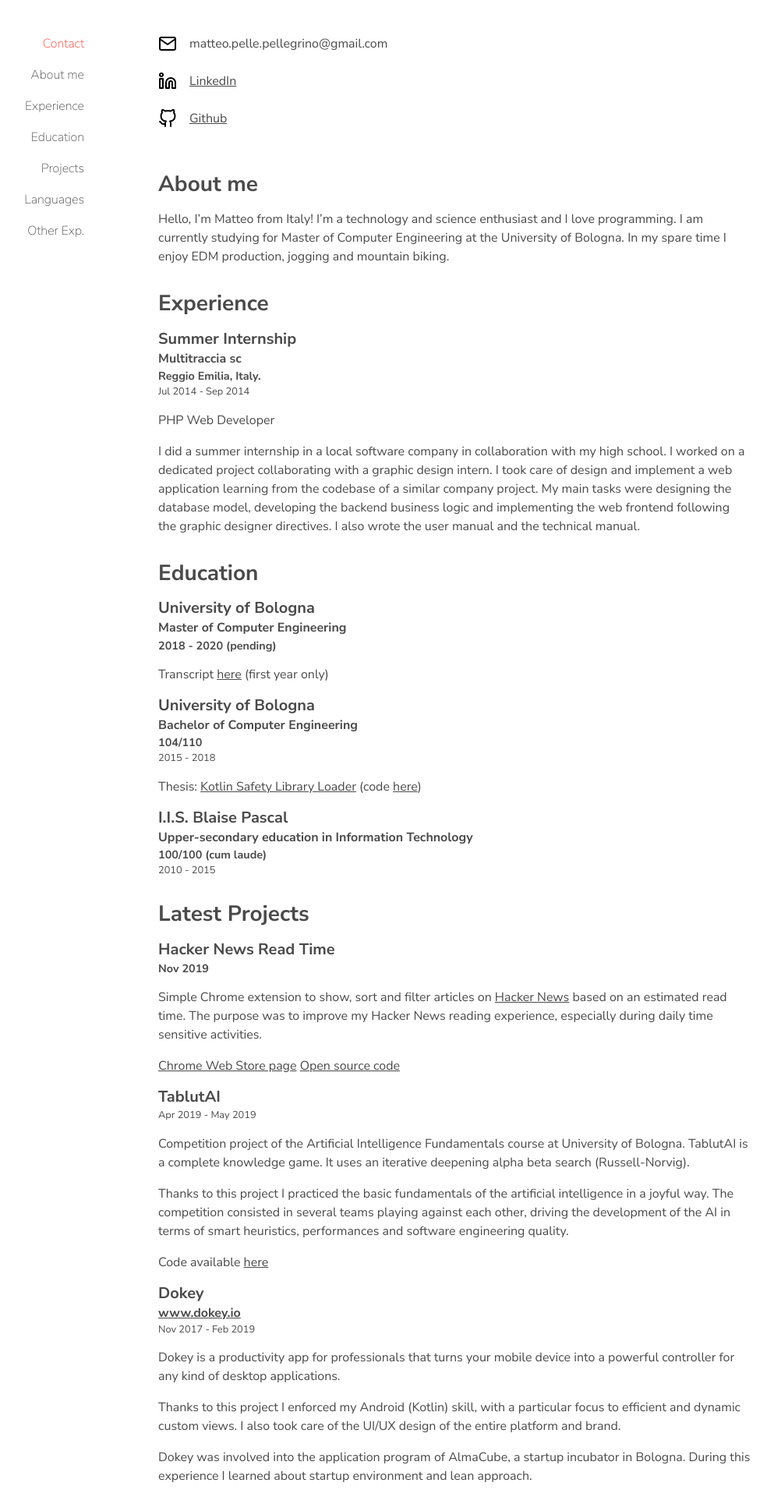
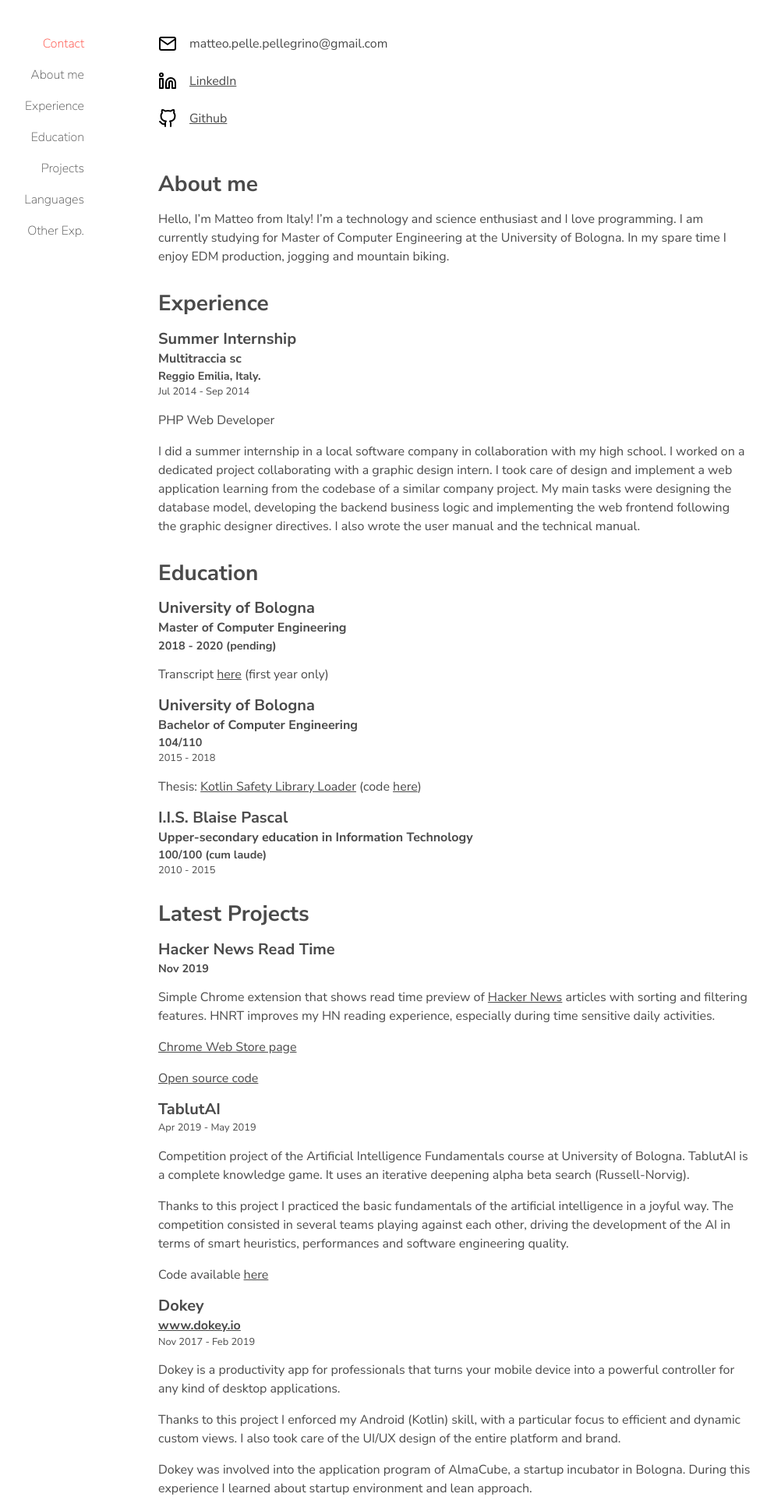
Before and after one commit to arabello/arabello.github.io, a Jekyll site: the page built from index.md, in a window 1280 px wide. Shown: the part 1207-3127 px from the top of the page at 78% size, without its empty margins (57-1050 px from the left). Built offline with Jekyll 4.4.1, drawn with Linux system fonts in a browser that asks for light colours.

Commit message:
Add HNRT project

```diff
--- a/portfolio.md
+++ b/portfolio.md
@@ -40,9 +40,10 @@ Thesis: [Kotlin Safety Library Loader](res/Thesis.pdf) (code [here](https://gith
 ## Hacker News Read Time
 #### Nov 2019
 
-Simple Chrome extension to show, sort and filter articles on [Hacker News](https://news.ycombinator.com/) based on an estimated read time. The purpose was to improve my Hacker News reading experience, especially during daily time sensitive activities.
+Simple Chrome extension that shows read time preview of [Hacker News](https://news.ycombinator.com/) articles with sorting and filtering features. HNRT improves my HN reading experience, especially during time sensitive daily activities.
 
 [Chrome Web Store page](https://chrome.google.com/webstore/detail/hacker-news-read-time/pomamnlfeifpmdjolclofcnhfgfenhil)
+
 [Open source code](https://github.com/arabello/hn-read-time)
 
 ## TablutAI
```
